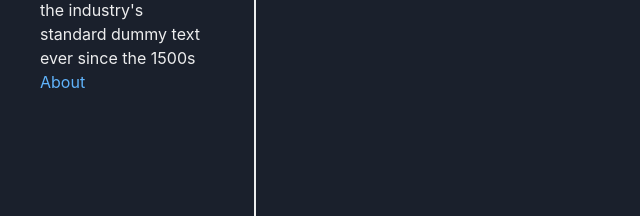
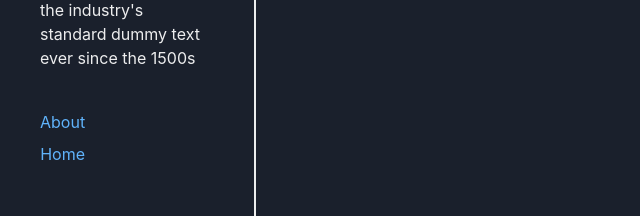
Before and after one commit to zenVentzi/blog, a Next.js app: page /about in a window 1280 px wide. Shown: the part 335-551 px from the top of the page, without its empty margins (0-640 px from the left). Built offline with nearby package versions, Linux system fonts and the light colour scheme.

Commit message:
align sidebar links

```diff
--- a/modules/common/layout/Sidebar.tsx
+++ b/modules/common/layout/Sidebar.tsx
@@ -1,4 +1,4 @@
-import { Box, Avatar, Flex, Text, Button } from '@chakra-ui/react';
+import { Box, Avatar, Flex, Text, Button, VStack } from '@chakra-ui/react';
 import CustomLink from '../CustomLink';
 
 const Sidebar = () => {
@@ -29,7 +29,11 @@ const Sidebar = () => {
           industry. Lorem Ipsum has been the industry's standard dummy text ever
           since the 1500s
         </Text>
-        <CustomLink href="/about">About</CustomLink>
+        <Box h="10" />
+        <VStack alignSelf="flex-start">
+          <CustomLink href="/about">About</CustomLink>
+          <CustomLink href="/">Home</CustomLink>
+        </VStack>
       </Flex>
     </Box>
   );
```
